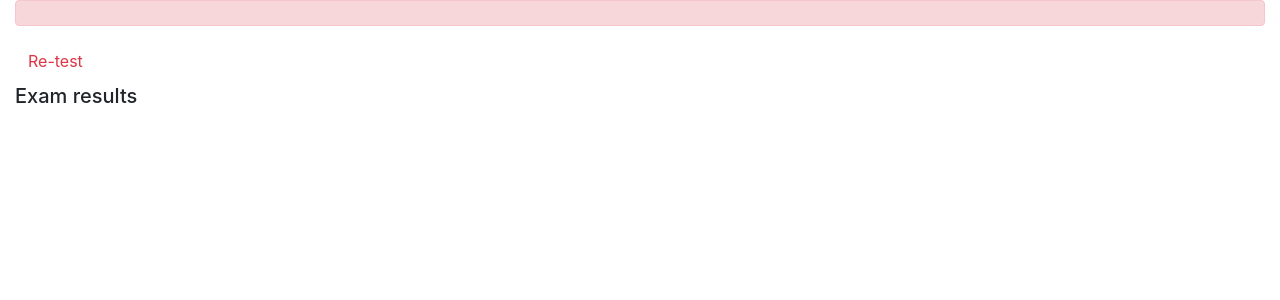
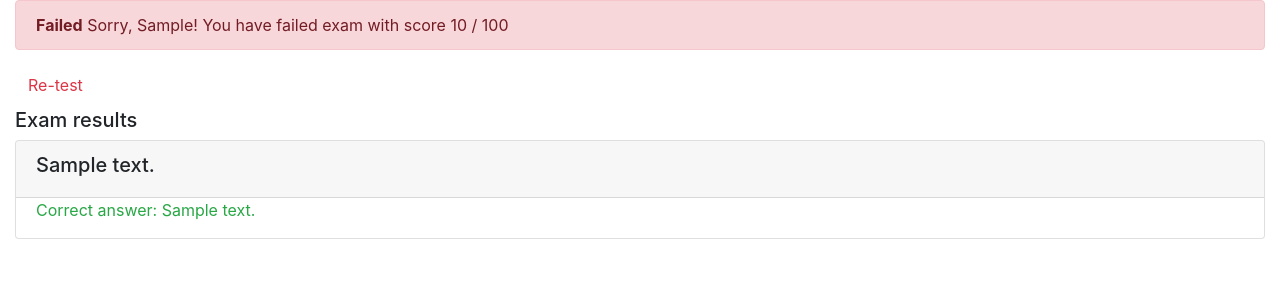
Before and after one commit to jmill29/django_final_project, a Django app: page /onlinecourse/course/1/submission/1/result/ in a window 1280 px wide. Shown: the part 56-356 px from the top of the page. Run offline with Django 3.2, Linux system fonts and the light colour scheme; a user stored in the database is signed in; tables that the repository leaves empty hold one stand-in row (values such as "Sample post"); some libraries are stand-ins or nearby versions.

Commit message:
Finalized UI for exam results

```diff
--- a/onlinecourse/templates/onlinecourse/exam_result_bootstrap.html
+++ b/onlinecourse/templates/onlinecourse/exam_result_bootstrap.html
@@ -39,16 +39,52 @@
     {% if grade > 80 %}
     <div class="alert alert-success">
        <!--HINT Display passed info -->
+       <strong>Congratulations, {{ user.first_name }}!</strong>
+       You have passed the exam and completed the course with score
+       {{ grade }} / 100
     </div>
         {% else %}
         <div class="alert alert-danger">
             <!--HINT Display failed info -->
+            <strong>Failed</strong>
+            Sorry, {{ user.first_name }}! You have failed exam with
+            score {{ grade }} / 100
         </div>
         <a class="btn btn-link text-danger" href="{% url 'onlinecourse:course_details' course.id %}">Re-test</a>
         {% endif %}
         <div class="card-columns-vertical mt-1">
         <h5 class="">Exam results</h5>
             <!--HINT Display exam results-->
+            {% for question in course.question_set.all %}
+                <div class="card mt-1">
+                    <div class="card-header">
+                        <h5>{{ question.questionText }}</h5>
+                    </div>
+                    <div class="form-group">
+                        {% for choice in question.choice_set.all %}
+                            <div class="form-check">
+                                {% if choice.is_correct and choice in choices %}
+                                    <div class="text-success">
+                                        Correct answer: {{ choice.choiceText }}
+                                    </div>
+                                  {% else %}{% if choice.is_correct and choice not in choices %}
+                                    <div class="text-warning">
+                                        Not selected: {{ choice.choiceText }}
+                                    </div>
+                                  {% else %}{% if not choice.is_correct and choice in choices %}
+                                    <div class="text-danger">
+                                        Wrong answer: {{ choice.choiceText }}
+                                    </div>
+                                  {% else %}
+                                    <div>
+                                        {{ choice.choiceText }}
+                                    </div>
+                                {% endif %}{% endif %}{% endif %}
+                            </div>
+                        {% endfor %}
+                    </div>
+                </div>
+            {% endfor %}
         </div>
     </div>
 </body>
```
